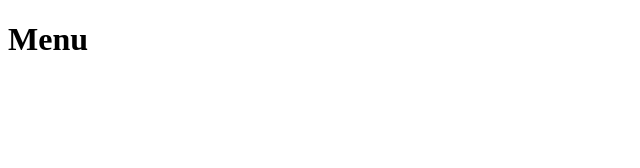
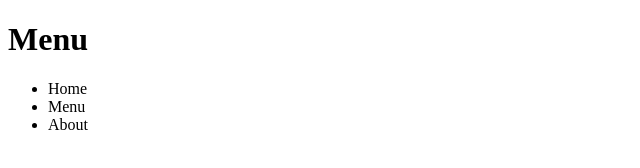
Before and after one commit to 7hakur/Landing-Page, a plain HTML site: page index.html in a window 1280 px wide. Shown: the whole page, without its empty margins (0-640 px from the left). Drawn offline with Linux system fonts and the light colour scheme.

Commit message:
added list

```diff
--- a/index.html
+++ b/index.html
@@ -8,6 +8,11 @@
 </head>
 <body>
     <h1>Menu</h1>
+    <ul>
+        <li>Home</li>
+        <li>Menu</li>
+        <li>About</li>
+    </ul>
 
 </body>
 </html>
```
